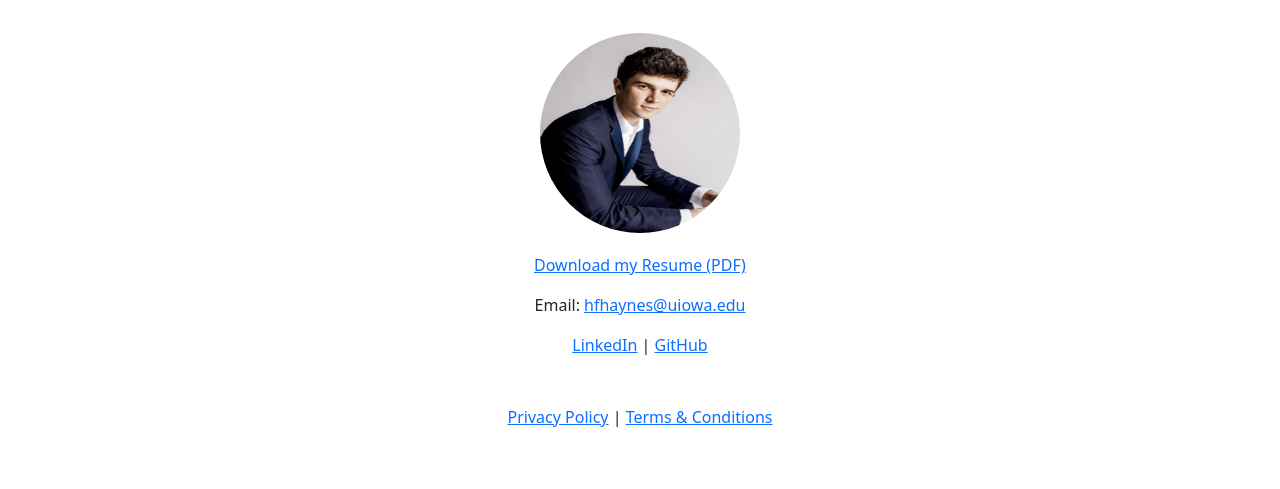
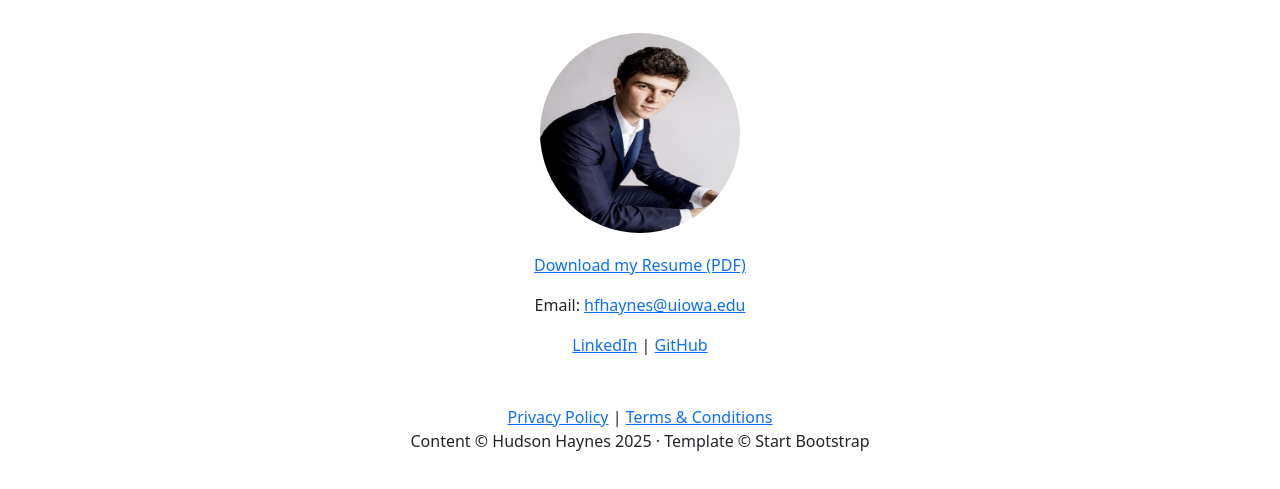
Before and after one commit to Hudson-Haynes/portfolio-website, a plain HTML site: page index.html in a window 1280 px wide. Shown: the part 193-682 px from the top of the page. Drawn offline with nearby package versions, Linux system fonts and the light colour scheme.

Commit message:
Update index.html

```diff
--- a/index.html
+++ b/index.html
@@ -84,12 +84,14 @@
     gtag('config', 'G-2079YX4E0W');
   </script>
 </body>
-  <footer class="text-center mt-5 mb-3">
+<footer class="text-center mt-5 mb-3">
   <p>
     <a href="privacy.html">Privacy Policy</a> |
-    <a href="terms.html">Terms & Conditions</a>
+    <a href="terms.html">Terms & Conditions</a><br>
+    Content © Hudson Haynes 2025 · Template © Start Bootstrap
   </p>
 </footer>
+
 
 </html>
 
```
